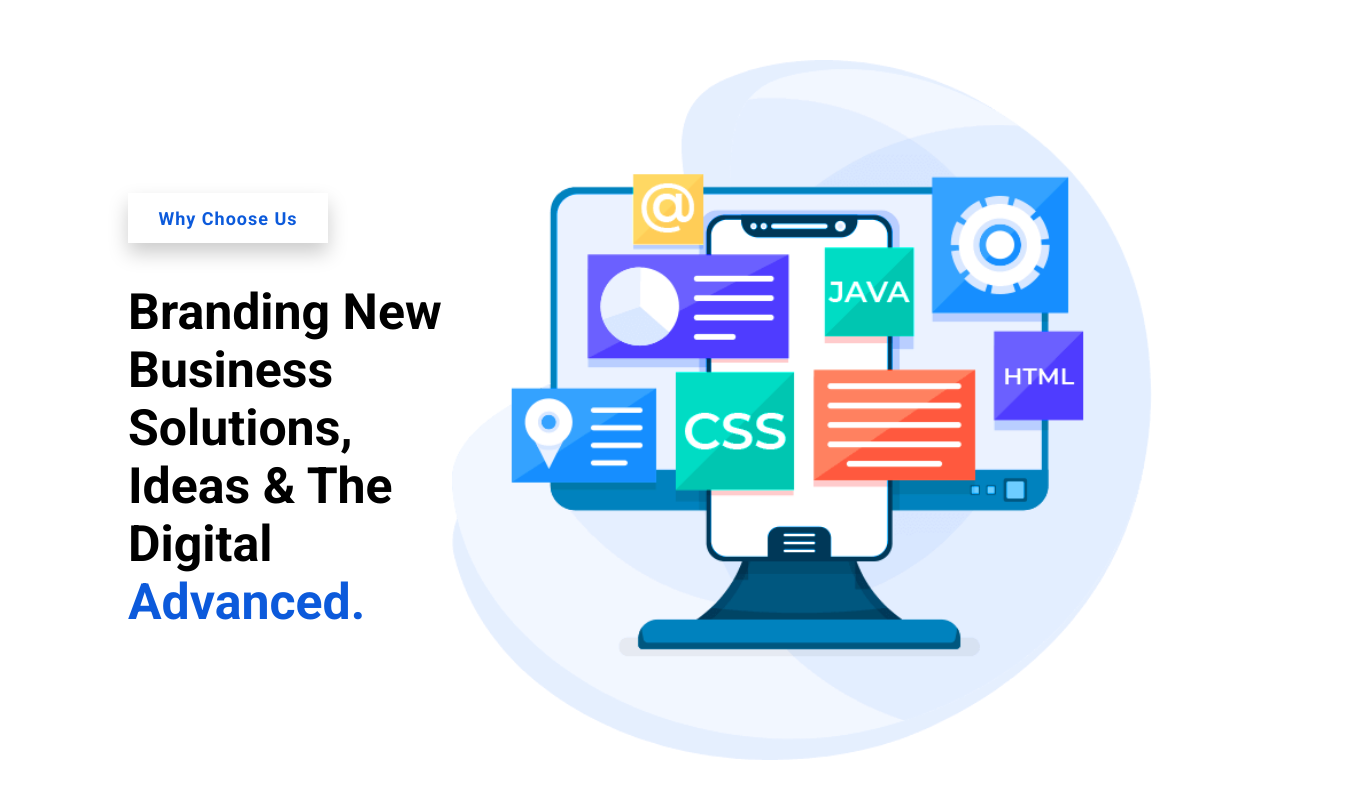
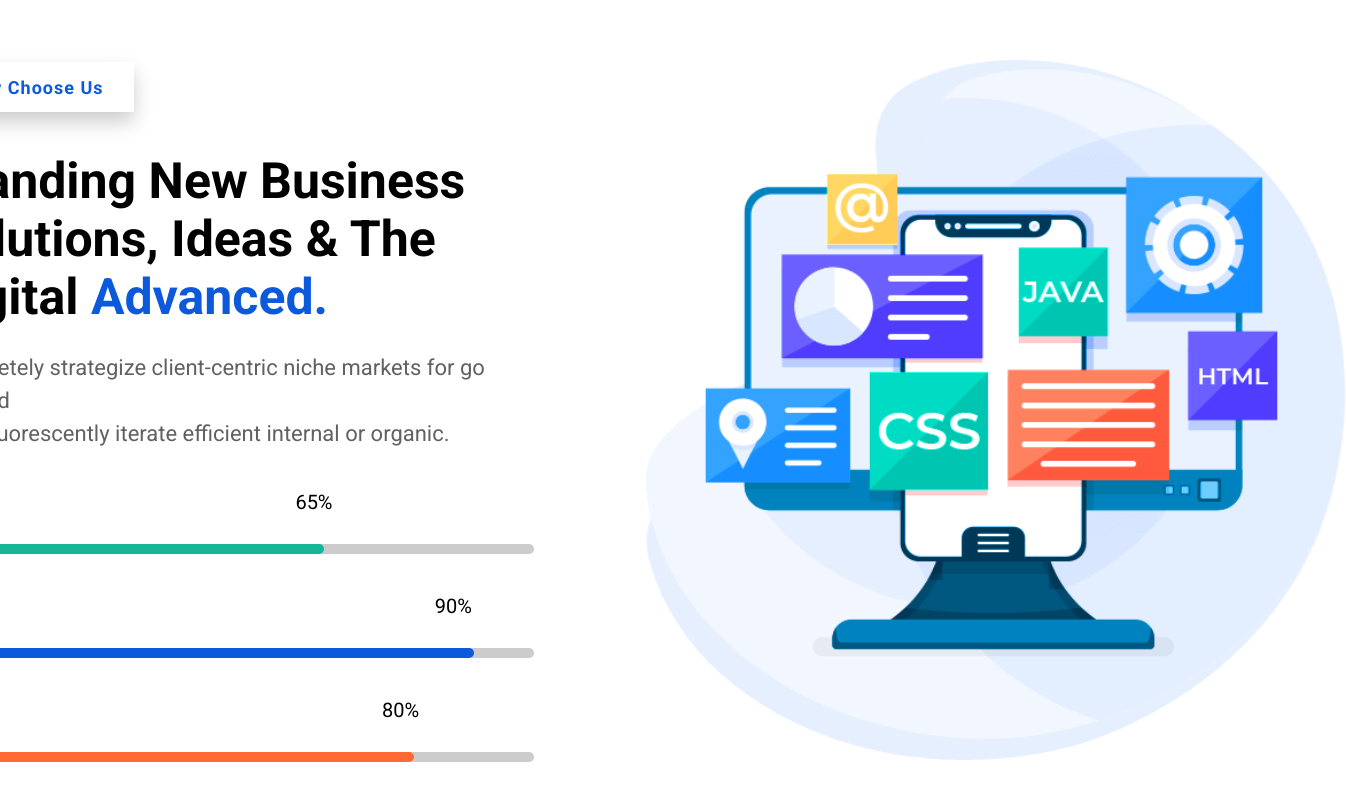
Before and after one commit to gyamficodes/tectspace, a Vue app: page / in a window 1280 px wide. Shown: the part 4517-5317 px from the top of the page, 1346 px wide, since content can reach past the window. Built offline with nearby package versions, Linux system fonts and the light colour scheme.

Commit message:
branding page completed

```diff
--- a/src/assets/_brandingPage.scss
+++ b/src/assets/_brandingPage.scss
@@ -1,34 +1,35 @@
-@mixin flex-box{
+@mixin flex-box {
   display: flex;
   align-items: center;
-    justify-content: space-between;
+  justify-content: center;
+gap: 7em;
 }
 
-.branding-Section{
+.branding-Section {
   height: auto;
   background: #fff;
   padding-top: 100px;
   padding-bottom: 100px;
   position: relative;
-    .branding-menu{
+  .branding-menu {
     @include flex-box();
-        .branding-rigth{
-            .image-page{
-                .mylogo{
+    .branding-rigth {
+      .image-page {
+        .mylogo {
           width: 700px !important;
           height: 700px !important;
         }
       }
     }
-        .branding-left{
-            .text-box{
+    .branding-left {
+      .text-box {
         width: 200px;
         height: 50px;
         box-shadow: 0px 10px 20px #ccc;
         display: flex;
         align-items: center;
         justify-content: center;
-              span{
+        span {
           letter-spacing: 0;
           color: #0c5adb;
           font-size: 18px;
@@ -37,15 +38,142 @@
           letter-spacing: 1px;
         }
       }
-            p{
+      p {
         font-size: 50px;
         color: #000;
         font-weight: 600;
         margin-top: 40px;
-                span{
+        span {
           color: #0c5adb;
+        }
+      }
+      h4 {
+        font-size: 22px;
+        color: #616161;
+        font-weight: 400;
+        margin-top: 25px;
+        line-height: 1.5;
+      }
+      .edit {
+        margin-top: 40px;
+        .edit-flex {
+          display: flex;
+          align-items: center;
+          gap: 18.5em;
+          span {
+            color: #000;
+            font-size: 20px;
+            font-weight: 400;
+          }
+          h1 {
+            color: #000;
+            font-size: 20px;
+            font-weight: 400;
+          }
+        }
+        .edit-line {
+          height: 10px;
+          width: 600px;
+          background: #ccc;
+          margin-top: 30px;
+          border-radius: 5px;
+          position: relative;
+          z-index: 1;
+          &::after {
+            content: "";
+            left: 0;
+            top: 0;
+            bottom: 0;
+            position: absolute;
+            z-index: -1;
+            background: rgb(22, 181, 151);
+            height: 100%;
+            width: 65%;
+            border-radius: 5px;
+          }
+        }
+      }
+    //
+    .edit-a {
+        margin-top: 40px;
+        .edit-flex {
+          display: flex;
+          align-items: center;
+          gap: 28.3em;
+          span {
+            color: #000;
+            font-size: 20px;
+            font-weight: 400;
+          }
+          h1 {
+            color: #000;
+            font-size: 20px;
+            font-weight: 400;
+          }
+        }
+        .edit-line-a {
+          height: 10px;
+          width: 600px;
+          background: #ccc;
+          margin-top: 30px;
+          border-radius: 5px;
+          position: relative;
+          z-index: 1;
+          &::after {
+            content: "";
+            left: 0;
+            top: 0;
+            bottom: 0;
+            position: absolute;
+            z-index: -1;
+            background: #0C5ADB !important;
+            border-radius: 5px;
+            height: 100%;
+            width: 90%;
+            // border-radius: 5px;
+          }
+        }
+      }
+    //
+    .edit-c {
+        margin-top: 40px;
+        .edit-flex {
+          display: flex;
+          align-items: center;
+          gap: 25em;
+          span {
+            color: #000;
+            font-size: 20px;
+            font-weight: 400;
+          }
+          h1 {
+            color: #000;
+            font-size: 20px;
+            font-weight: 400;
+          }
+        }
+        .edit-line-c {
+          height: 10px;
+          width: 600px;
+          background: #ccc;
+          margin-top: 30px;
+          border-radius: 5px;
+          position: relative;
+          z-index: 1;
+          &::after {
+            content: "";
+            left: 0;
+            top: 0;
+            bottom: 0;
+            position: absolute;
+            z-index: -1;
+            background: #FF6A33 !important;
+            height: 100%;
+            width: 80%;
+            border-radius: 5px;
           }
         }
       }
     }
   }
+}
--- a/src/assets/_servicepage.scss
+++ b/src/assets/_servicepage.scss
@@ -80,8 +80,10 @@
                 position: absolute;
                 z-index: -1;
                 transition: all 0.3s ease-in-out;
-                background: #1129b9;
-                width: 0%;
+                // background: #1129b9;
+                background: url(../assets//image/call-do-bg.png);
+                width: 1%;
+                height: 100%;
                 border-radius: 5px;
             }
             &:hover{
@@ -173,8 +175,9 @@
                 position: absolute;
                 z-index: -1;
                 transition: all 0.3s ease-in-out;
-                background: #1129b9;
-                width: 0%;
+                background: url(../assets//image/call-do-bg.png);
+                width: 1%;
+                height: 100%;
                 border-radius: 5px;
             }
             &:hover{
--- a/src/assets/style.css
+++ b/src/assets/style.css
@@ -519,8 +519,9 @@
   position: absolute;
   z-index: -1;
   transition: all 0.3s ease-in-out;
-  background: #1129b9;
-  width: 0%;
+  background: url(../assets//image/call-do-bg.png);
+  width: 1%;
+  height: 100%;
   border-radius: 5px;
 }
 .service-section .service-section-down .main-box .card-box .mycard:hover {
@@ -608,8 +609,9 @@
   position: absolute;
   z-index: -1;
   transition: all 0.3s ease-in-out;
-  background: #1129b9;
-  width: 0%;
+  background: url(../assets//image/call-do-bg.png);
+  width: 1%;
+  height: 100%;
   border-radius: 5px;
 }
 .service-section .service-section-down .main-box .card-box-b .mycard:hover {
@@ -683,7 +685,8 @@
 .branding-Section .branding-menu {
   display: flex;
   align-items: center;
-  justify-content: space-between;
+  justify-content: center;
+  gap: 7em;
 }
 .branding-Section .branding-menu .branding-rigth .image-page .mylogo {
   width: 700px !important;
@@ -714,6 +717,130 @@
 .branding-Section .branding-menu .branding-left p span {
   color: #0c5adb;
 }
+.branding-Section .branding-menu .branding-left h4 {
+  font-size: 22px;
+  color: #616161;
+  font-weight: 400;
+  margin-top: 25px;
+  line-height: 1.5;
+}
+.branding-Section .branding-menu .branding-left .edit {
+  margin-top: 40px;
+}
+.branding-Section .branding-menu .branding-left .edit .edit-flex {
+  display: flex;
+  align-items: center;
+  gap: 18.5em;
+}
+.branding-Section .branding-menu .branding-left .edit .edit-flex span {
+  color: #000;
+  font-size: 20px;
+  font-weight: 400;
+}
+.branding-Section .branding-menu .branding-left .edit .edit-flex h1 {
+  color: #000;
+  font-size: 20px;
+  font-weight: 400;
+}
+.branding-Section .branding-menu .branding-left .edit .edit-line {
+  height: 10px;
+  width: 600px;
+  background: #ccc;
+  margin-top: 30px;
+  border-radius: 5px;
+  position: relative;
+  z-index: 1;
+}
+.branding-Section .branding-menu .branding-left .edit .edit-line::after {
+  content: "";
+  left: 0;
+  top: 0;
+  bottom: 0;
+  position: absolute;
+  z-index: -1;
+  background: rgb(22, 181, 151);
+  height: 100%;
+  width: 65%;
+  border-radius: 5px;
+}
+.branding-Section .branding-menu .branding-left .edit-a {
+  margin-top: 40px;
+}
+.branding-Section .branding-menu .branding-left .edit-a .edit-flex {
+  display: flex;
+  align-items: center;
+  gap: 28.3em;
+}
+.branding-Section .branding-menu .branding-left .edit-a .edit-flex span {
+  color: #000;
+  font-size: 20px;
+  font-weight: 400;
+}
+.branding-Section .branding-menu .branding-left .edit-a .edit-flex h1 {
+  color: #000;
+  font-size: 20px;
+  font-weight: 400;
+}
+.branding-Section .branding-menu .branding-left .edit-a .edit-line-a {
+  height: 10px;
+  width: 600px;
+  background: #ccc;
+  margin-top: 30px;
+  border-radius: 5px;
+  position: relative;
+  z-index: 1;
+}
+.branding-Section .branding-menu .branding-left .edit-a .edit-line-a::after {
+  content: "";
+  left: 0;
+  top: 0;
+  bottom: 0;
+  position: absolute;
+  z-index: -1;
+  background: #0C5ADB !important;
+  border-radius: 5px;
+  height: 100%;
+  width: 90%;
+}
+.branding-Section .branding-menu .branding-left .edit-c {
+  margin-top: 40px;
+}
+.branding-Section .branding-menu .branding-left .edit-c .edit-flex {
+  display: flex;
+  align-items: center;
+  gap: 25em;
+}
+.branding-Section .branding-menu .branding-left .edit-c .edit-flex span {
+  color: #000;
+  font-size: 20px;
+  font-weight: 400;
+}
+.branding-Section .branding-menu .branding-left .edit-c .edit-flex h1 {
+  color: #000;
+  font-size: 20px;
+  font-weight: 400;
+}
+.branding-Section .branding-menu .branding-left .edit-c .edit-line-c {
+  height: 10px;
+  width: 600px;
+  background: #ccc;
+  margin-top: 30px;
+  border-radius: 5px;
+  position: relative;
+  z-index: 1;
+}
+.branding-Section .branding-menu .branding-left .edit-c .edit-line-c::after {
+  content: "";
+  left: 0;
+  top: 0;
+  bottom: 0;
+  position: absolute;
+  z-index: -1;
+  background: #FF6A33 !important;
+  height: 100%;
+  width: 80%;
+  border-radius: 5px;
+}
 
 * {
   margin: 0px;
--- a/src/components/BrandingPage.vue
+++ b/src/components/BrandingPage.vue
@@ -1,18 +1,46 @@
 <template>
   <section class="branding-Section">
     <div class="container">
-        <div  class="branding-menu">
+      <div class="branding-menu">
         <div class="branding-left">
           <div class="text-box">
             <span>Why Choose Us</span>
           </div>
-                <p>Branding New Business <br> Solutions, Ideas & The
-            <br>  Digital <span>Advanced.</span></p>
-
+          <p>
+            Branding New Business <br />
+            Solutions, Ideas & The <br />
+            Digital <span>Advanced.</span>
+          </p>
+          <h4>
+            Completely strategize client-centric niche markets for go forward
+            <br />
+            Phosfluorescently iterate efficient internal or organic.
+          </h4>
+          <div class="edit">
+            <div class="edit-flex">
+              <h1>HTML5</h1>
+              <span>65%</span>
+            </div>
+            <div class="edit-line"></div>
+          </div>
+          <div class="edit-a">
+            <div class="edit-flex">
+              <h1>CSS3</h1>
+              <span>90%</span>
+            </div>
+            <div class="edit-line-a"></div>
+          </div>
+          <div class="edit-c">
+            <div class="edit-flex">
+              <h1>JAVA</h1>
+              <span>80%</span>
+            </div>
+            <div class="edit-line-c"></div>
+          </div>
         </div>
         <div class="branding-rigth">
           <div class="image-page">
-                <img class="mylogo" :src="image" alt="">
+            <img class="mylogo" :src="image" alt="" />
           </div>
         </div>
       </div>
@@ -21,7 +49,7 @@
 </template>
 
 <script>
-import choose from '../assets/image/choose.png';
+import choose from "../assets/image/choose.png";
 
 export default {
   name: "BrandingPage",
```
Also changed, not shown: src/assets/image/call-do-bg.png (added), 1 other file (tests, documents, lock files or other folders). Lines whose indentation alone changed are shown as unchanged.
